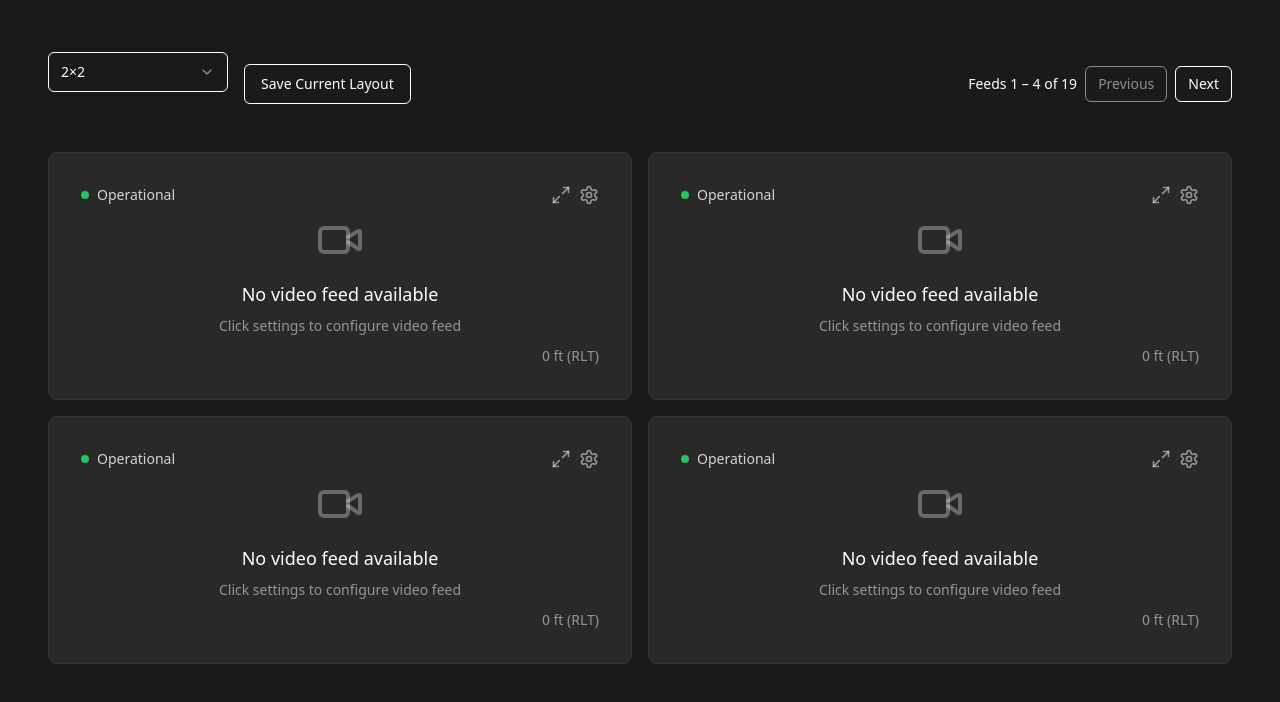
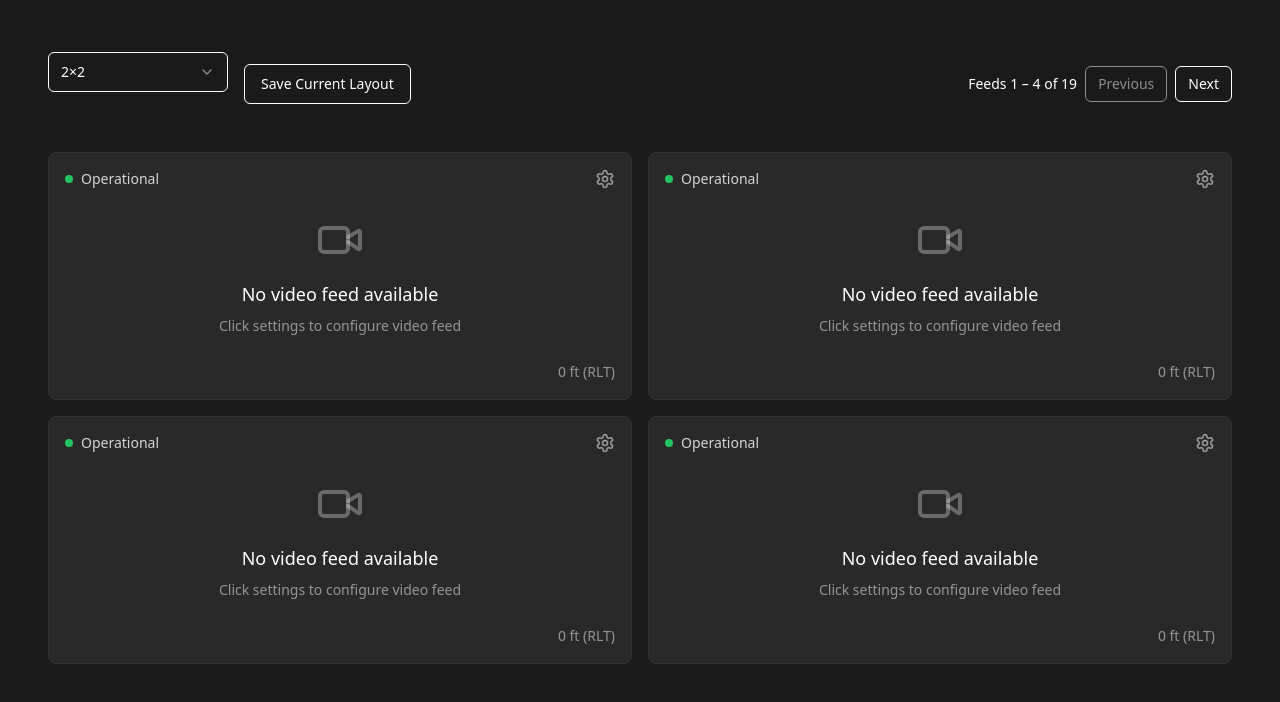
Before and after one commit to aniketfb/layout-selector-palooza, a React (Vite) app: page / in a window 1280 px wide. Shown: the top 702 px of the page. Built offline with nearby package versions, Linux system fonts and the light colour scheme.

Commit message:
Reverted to edit 489cf8f3-05ac-455c-8895-425206193ef7: "Update item layout style
Modified the layout style of each item in the grid to enhance visual consistency and user experience.
[skip gpt_engineer]"

```diff
--- a/src/components/GridCard.tsx
+++ b/src/components/GridCard.tsx
@@ -1,19 +1,13 @@
 import { useSortable } from "@dnd-kit/sortable";
 import { CSS } from "@dnd-kit/utilities";
-import { useState, useRef, useEffect } from "react";
-import StatusIndicator from "./grid/StatusIndicator";
-import FullscreenControls from "./grid/FullscreenControls";
-import VideoFeedPlaceholder from "./grid/VideoFeedPlaceholder";
+import { Video, Settings } from "lucide-react";
 
 interface GridCardProps {
   id: string;
   content: string;
 }
 
-const GridCard = ({ id }: GridCardProps) => {
-  const [isFullscreen, setIsFullscreen] = useState(false);
-  const cardRef = useRef<HTMLDivElement>(null);
-
+const GridCard = ({ id, content }: GridCardProps) => {
   const {
     attributes,
     listeners,
@@ -27,80 +21,33 @@ const GridCard = ({ id }: GridCardProps) => {
     transition: transition || 'transform 0.4s cubic-bezier(0.4, 0, 0.2, 1)',
   };
 
-  useEffect(() => {
-    const element = cardRef.current;
-
-    const handleFullscreenChange = () => {
-      const isDocumentFullscreen = document.fullscreenElement !== null ||
-        (document as any).webkitFullscreenElement !== null;
-      const isCardFullscreen = document.fullscreenElement === element ||
-        (document as any).webkitFullscreenElement === element;
-
-      setIsFullscreen(isDocumentFullscreen && isCardFullscreen);
-    };
-
-    document.addEventListener('fullscreenchange', handleFullscreenChange);
-    document.addEventListener('webkitfullscreenchange', handleFullscreenChange);
-
-    return () => {
-      document.removeEventListener('fullscreenchange', handleFullscreenChange);
-      document.removeEventListener('webkitfullscreenchange', handleFullscreenChange);
-    };
-  }, []);
-
-  const toggleFullscreen = async () => {
-    if (!cardRef.current) return;
-
-    try {
-      if (!isFullscreen) {
-        if (cardRef.current.requestFullscreen) {
-          await cardRef.current.requestFullscreen();
-        } else if ((cardRef.current as any).webkitRequestFullscreen) {
-          await (cardRef.current as any).webkitRequestFullscreen();
-        }
-      } else {
-        if (document.exitFullscreen) {
-          await document.exitFullscreen();
-        } else if ((document as any).webkitExitFullscreen) {
-          await (document as any).webkitExitFullscreen();
-        }
-      }
-    } catch (err) {
-      console.error('Error toggling fullscreen:', err);
-    }
-  };
-
   return (
     <div
       ref={setNodeRef}
-      style={isFullscreen ? undefined : style}
+      style={style}
       {...attributes}
-      {...(isFullscreen ? {} : listeners)}
-      className={`
-        relative flex flex-col
-        ${isFullscreen
-          ? 'fixed inset-0 z-50 w-screen h-screen m-0 p-6 bg-background'
-          : `
-            bg-card rounded-lg border border-border p-4
-            transition-all duration-500 ease-in-out
-            h-full min-h-[200px] hover:border-primary/50 cursor-move
-          `
-        }
-      `}
+      {...listeners}
+      className="bg-card rounded-lg border border-border p-4 h-full min-h-[200px] transition-all duration-500 ease-in-out hover:border-primary/50 cursor-move relative flex flex-col"
     >
-      <div
-        ref={cardRef}
-        className="w-full h-full relative"
-      >
-        <StatusIndicator />
-        <FullscreenControls
-          isFullscreen={isFullscreen}
-          onToggleFullscreen={toggleFullscreen}
-        />
-        <VideoFeedPlaceholder />
-        <div className="absolute bottom-4 right-4">
-          <span className="text-sm text-foreground/50">0 ft (RLT)</span>
+      <div className="absolute top-4 left-4 flex items-center gap-2">
+        <div className="w-2 h-2 rounded-full bg-green-500" />
+        <span className="text-sm text-foreground/80">Operational</span>
+      </div>
+
+      <div className="absolute top-4 right-4 flex items-center gap-2">
+        <Settings className="w-5 h-5 text-foreground/50" />
+      </div>
+
+      <div className="flex-1 flex flex-col items-center justify-center gap-4">
+        <Video className="w-12 h-12 text-foreground/30" />
+        <div className="text-center">
+          <h3 className="text-lg font-medium text-foreground mb-2">No video feed available</h3>
+          <p className="text-sm text-foreground/50">Click settings to configure video feed</p>
         </div>
+      </div>
+
+      <div className="absolute bottom-4 right-4">
+        <span className="text-sm text-foreground/50">0 ft (RLT)</span>
       </div>
     </div>
   );
--- a/src/components/grid/FullscreenControls.tsx
+++ /dev/null
@@ -1,67 +0,0 @@
-import React, { useState } from 'react';
-import { Maximize2, Minimize2, Settings } from 'lucide-react';
-import SettingsDialog from './SettingsDialog';
-
-interface FullscreenControlsProps {
-  isFullscreen: boolean;
-  onToggleFullscreen: () => void;
-}
-
-const FullscreenControls = ({ isFullscreen, onToggleFullscreen }: FullscreenControlsProps) => {
-  const [isSettingsOpen, setIsSettingsOpen] = useState(false);
-
-  const handleSettingsClick = (e: React.MouseEvent) => {
-    e.preventDefault();
-    e.stopPropagation();
-    setIsSettingsOpen(true);
-  };
-
-  const handleFullscreenClick = (e: React.MouseEvent) => {
-    e.preventDefault();
-    e.stopPropagation();
-    onToggleFullscreen();
-  };
-
-  return (
-    <>
-      <div
-        className="absolute top-4 right-4 flex items-center gap-2 z-10"
-        onClick={(e) => e.stopPropagation()}
-      >
-        {isFullscreen ? (
-          <button
-            onClick={handleFullscreenClick}
-            className="cursor-pointer"
-          >
-            <Minimize2
-              className="w-5 h-5 text-foreground/50 hover:text-foreground/80"
-            />
-          </button>
-        ) : (
-          <button
-            onClick={handleFullscreenClick}
-            className="cursor-pointer"
-          >
-            <Maximize2
-              className="w-5 h-5 text-foreground/50 hover:text-foreground/80"
-            />
-          </button>
-        )}
-        <button
-          onClick={handleSettingsClick}
-          className="cursor-pointer"
-        >
-          <Settings
-            className="w-5 h-5 text-foreground/50 hover:text-foreground/80"
-          />
-        </button>
-      </div>
-      <SettingsDialog
-        isOpen={isSettingsOpen}
-        onClose={() => setIsSettingsOpen(false)}
-      />
-    </>
-  );
-};
-
-export default FullscreenControls;
--- a/src/components/grid/SettingsDialog.tsx
+++ /dev/null
@@ -1,94 +0,0 @@
-import {
-  Dialog,
-  DialogContent,
-  DialogDescription,
-  DialogFooter,
-  DialogHeader,
-  DialogTitle,
-} from "@/components/ui/dialog";
-import { Button } from "@/components/ui/button";
-import { Input } from "@/components/ui/input";
-import { useState } from "react";
-import { useToast } from "@/components/ui/use-toast";
-
-interface SettingsDialogProps {
-  isOpen: boolean;
-  onClose: () => void;
-}
-
-const SettingsDialog = ({ isOpen, onClose }: SettingsDialogProps) => {
-  const [url, setUrl] = useState("");
-  const [username, setUsername] = useState("");
-  const [password, setPassword] = useState("");
-  const { toast } = useToast();
-
-  const handleSubmit = (e: React.FormEvent) => {
-    e.preventDefault();
-
-    // Basic URL validation
-    try {
-      if (url) {
-        new URL(url); // This will throw if URL is invalid
-      }
-
-      toast({
-        title: "Settings Updated",
-        description: "Your video feed settings have been updated successfully.",
-      });
-      onClose();
-    } catch (error) {
-      toast({
-        variant: "destructive",
-        title: "Invalid URL",
-        description: "Please enter a valid URL (e.g., https://example.com)",
-      });
-    }
-  };
-
-  return (
-    <Dialog open={isOpen} onOpenChange={onClose}>
-      <DialogContent className="sm:max-w-[425px]">
-        <DialogHeader>
-          <DialogTitle>Video Feed Settings</DialogTitle>
-          <DialogDescription>
-            Configure your video feed connection settings.
-          </DialogDescription>
-        </DialogHeader>
-        <form onSubmit={handleSubmit}>
-          <div className="grid gap-4 py-4">
-            <div className="grid gap-2">
-              <Input
-                id="url"
-                placeholder="Stream URL (e.g., https://example.com)"
-                value={url}
-                onChange={(e) => setUrl(e.target.value)}
-              />
-            </div>
-            <div className="grid gap-2">
-              <Input
-                id="username"
-                placeholder="Username"
-                value={username}
-                onChange={(e) => setUsername(e.target.value)}
-              />
-            </div>
-            <div className="grid gap-2">
-              <Input
-                id="password"
-                type="password"
-                placeholder="Password"
-                value={password}
-                onChange={(e) => setPassword(e.target.value)}
-              />
-            </div>
-          </div>
-          <DialogFooter>
-            <Button type="submit">Save changes</Button>
-          </DialogFooter>
-        </form>
-      </DialogContent>
-    </Dialog>
-  );
-};
-
-export default SettingsDialog;
--- a/src/components/grid/StatusIndicator.tsx
+++ /dev/null
@@ -1,12 +0,0 @@
-import React from 'react';
-
-const StatusIndicator = () => {
-  return (
-    <div className="absolute top-4 left-4 flex items-center gap-2">
-      <div className="w-2 h-2 rounded-full bg-green-500" />
-      <span className="text-sm text-foreground/80">Operational</span>
-    </div>
-  );
-};
-
-export default StatusIndicator;
--- a/src/components/grid/VideoFeedPlaceholder.tsx
+++ /dev/null
@@ -1,16 +0,0 @@
-import React from 'react';
-import { Video } from 'lucide-react';
-
-const VideoFeedPlaceholder = () => {
-  return (
-    <div className="flex-1 flex flex-col items-center justify-center gap-4 h-full">
-      <Video className="w-12 h-12 text-foreground/30" />
-      <div className="text-center">
-        <h3 className="text-lg font-medium text-foreground mb-2">No video feed available</h3>
-        <p className="text-sm text-foreground/50">Click settings to configure video feed</p>
-      </div>
-    </div>
-  );
-};
-
-export default VideoFeedPlaceholder;
```
